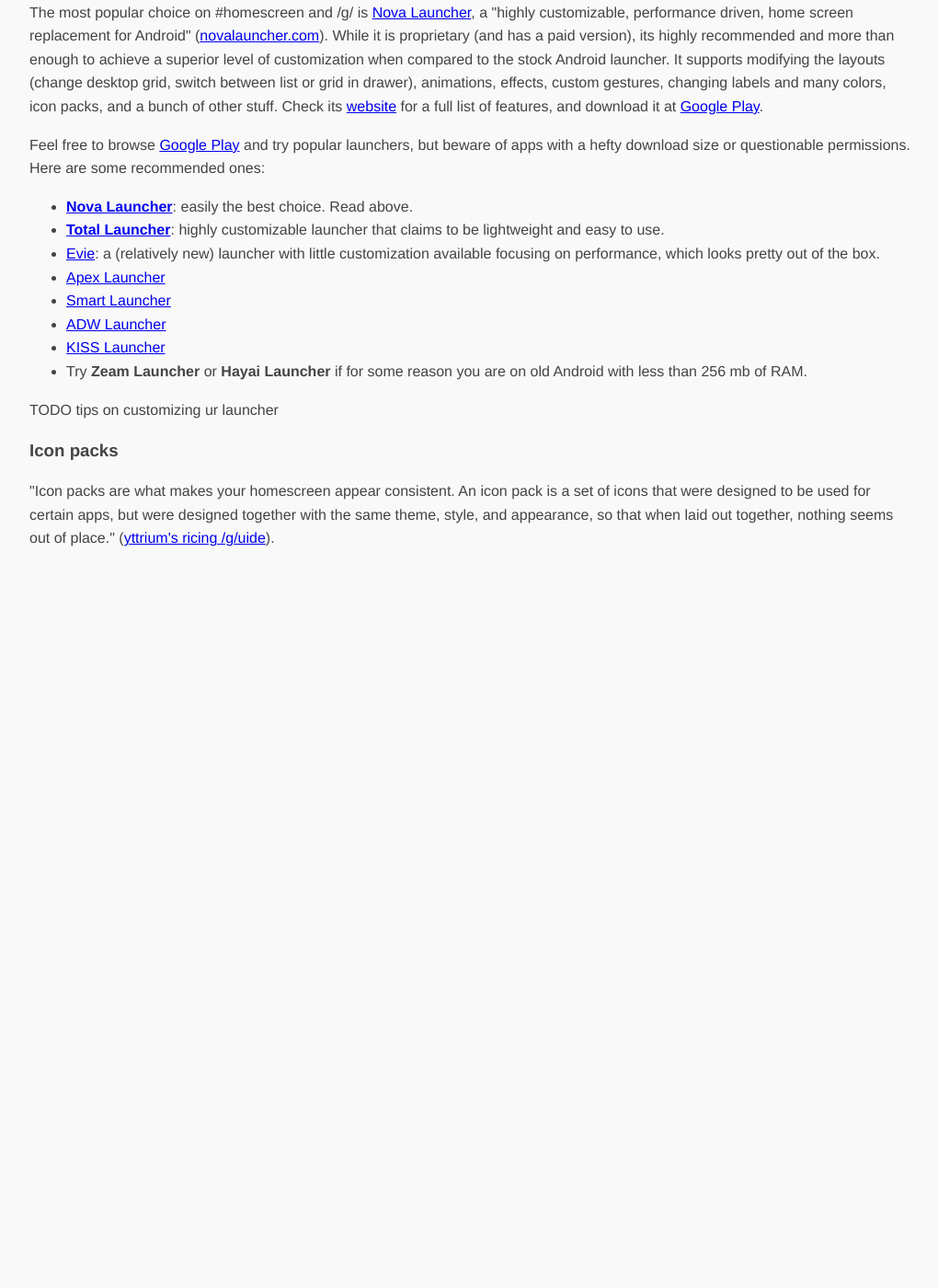
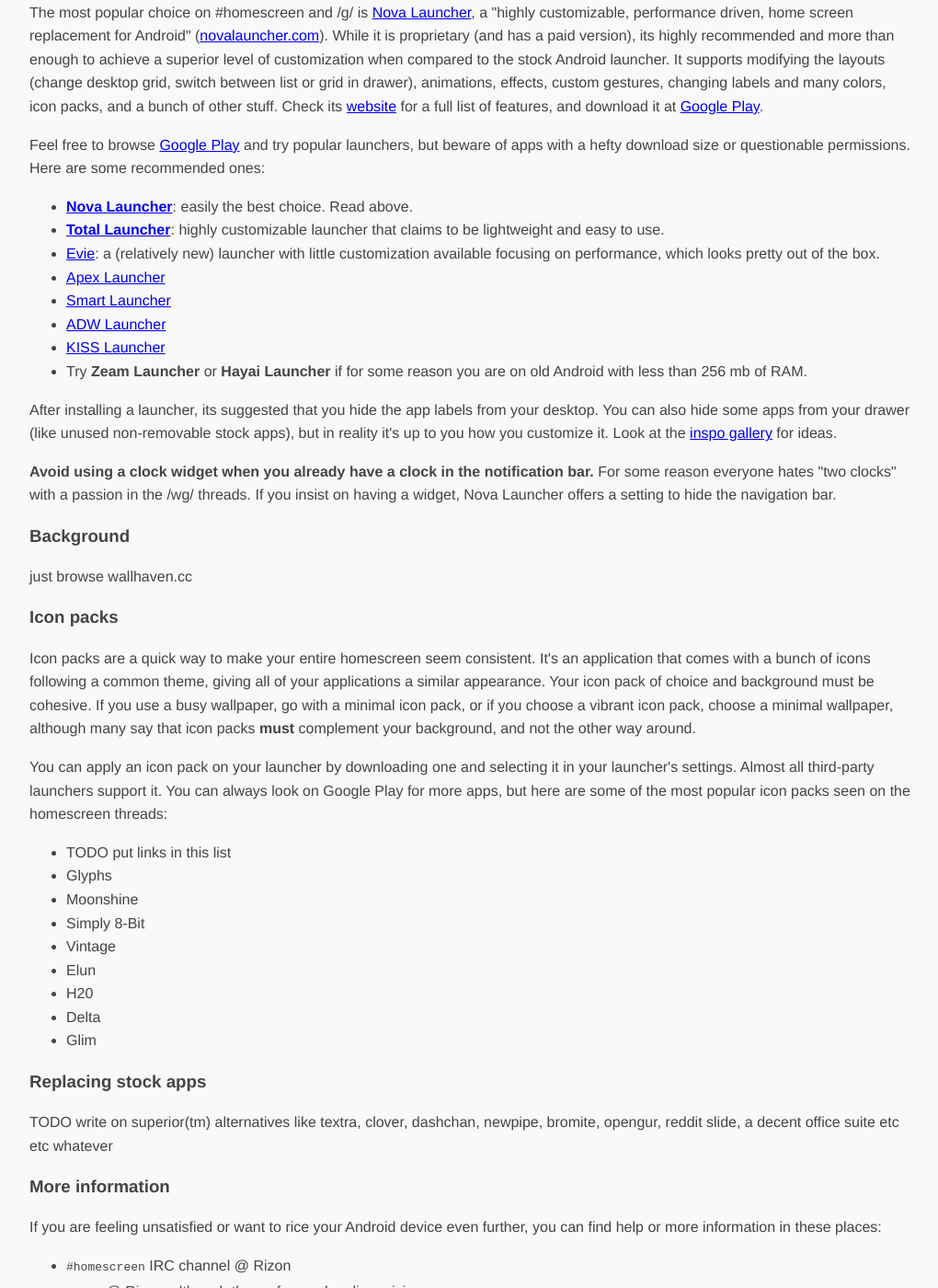
Before and after one commit to homescreens/wiki, a Jekyll site: the page built from ricing.html, in a window 1280 px wide and 1400 px high, scrolled down 1190 px. Shown: the whole window at 92% size, without its empty margins (128-1148 px from the left). Built offline with Jekyll 4.4.1, drawn with Linux system fonts in a browser that asks for light colours; before the commit the page ends 1820 px from its top, so only the background shows below that; some of the changed text lies outside the part shown.

Commit message:
launcher update, add icon packs, more info, authors note

```diff
--- a/ricing.html
+++ b/ricing.html
@@ -23,7 +23,7 @@ description: An introductory guide to smartphone ricing
 <p>Before starting, you should have a rough idea of what it is that you're looking for. Maybe you just want to hide some apps or change a background, or maybe you'd like to have a <a href="/">fully custom homescreen</a>. Please do look at the <a href="https://boards.4chan.org/wg/homescreen">/wg/ thread</a> and <a href="/">the gallery over at the main page</a>.</p>
 
 <h3>Replacing your launcher</h3>
-<p>A <b>launcher</b> is an application that shows up whenever you press the Home button and it lets you open stuff -- its the <span title=":^)">home screen</span>. It offers a <i>desktop</i> with icons and a <i>drawer</i> where you navigate around a list of every installed application. It can also fit widgets, small panels which allow you to interact with an app without completely opening it (think looking at the current weather).</p>
+<p>A <b>launcher</b> is an application that shows up whenever you press the Home button and it lets you open stuff -- it's the <span title=":^)">home screen</span>. It offers a <i>desktop</i> with icons and a <i>drawer</i> where you navigate around a list of every installed application. It can also fit widgets, small panels which allow you to interact with an app without completely opening it (think looking at the current weather).</p>
 
 <p>Most phones come with a launcher full of "useful" features like Google Now and icons which never appear consistent. Installing a new launcher will most likely deliver a great impact on your experience, since some can be fully customized (layouts, colors, animations) and most support custom icon packs. Chances are it'll also help your battery.</p>
 
@@ -44,7 +44,50 @@ description: An introductory guide to smartphone ricing
 	<li>Try <b>Zeam Launcher</b> or <b>Hayai Launcher</b> if for some reason you are on old Android with less than 256 mb of RAM.</li>
 </ul>
 
-<p>TODO tips on customizing ur launcher</p>
+<p>After installing a launcher, its suggested that you hide the app labels from your desktop. You can also hide some apps from your drawer (like unused non-removable stock apps), but in reality it's up to you how you customize it. Look at the <a href="/">inspo gallery</a> for ideas.</p>
+
+<p><b>Avoid using a clock widget when you already have a clock in the notification bar.</b> For some reason everyone hates "two clocks" with a passion in the /wg/ threads. If you insist on having a widget, Nova Launcher offers a setting to hide the navigation bar.</p>
+
+<h3>Background</h3>
+
+<p>just browse wallhaven.cc</p>
 
 <h3>Icon packs</h3>
-<p>"Icon packs are what makes your homescreen appear consistent. An icon pack is a set of icons that were designed to be used for certain apps, but were designed together with the same theme, style, and appearance, so that when laid out together, nothing seems out of place." (<a href="http://yttrium-tyclief.github.io/guides/Android/#Icons">yttrium's ricing /g/uide</a>).</p>
+<p>Icon packs are a quick way to make your entire homescreen seem consistent. It's an application that comes with a bunch of icons following a common theme, giving all of your applications a similar appearance. Your icon pack of choice and background must be cohesive. If you use a busy wallpaper, go with a minimal icon pack, or if you choose a vibrant icon pack, choose a minimal wallpaper, although many say that icon packs <b>must</b> complement your background, and not the other way around.</p>
+
+<p>You can apply an icon pack on your launcher by downloading one and selecting it in your launcher's settings. Almost all third-party launchers support it. You can always look on Google Play for more apps, but here are some of the most popular icon packs seen on the homescreen threads:</p>
+
+<ul>
+	<li>TODO put links in this list</li>
+	<li>Glyphs</li>
+	<li>Moonshine</li>
+	<li>Simply 8-Bit</li>
+	<li>Vintage</li>
+	<li>Elun</li>
+	<li>H20</li>
+	<li>Delta</li>
+	<li>Glim</li>
+</ul>
+
+<h3>Replacing stock apps</h3>
+
+<p>TODO write on superior(tm) alternatives like textra, clover, dashchan, newpipe, bromite, opengur, reddit slide, a decent office suite etc etc whatever</p>
+
+<h3>More information</h3>
+
+<p>If you are feeling unsatisfied or want to rice your Android device even further, you can find help or more information in these places:</p>
+
+<ul>
+	<li><code>#homescreen</code> IRC channel @ Rizon</li>
+	<li><code>#rice</code> @ Rizon, although theyre focused on linux ricing</li>
+	<li><a href="https://boards.4chan.org/wg/homescreen">/wg/ homescreen threads</a> (also check out <a href="https://boards.4chan.org/wg/html">/stpg/ threads</a>)</li>
+	<li><a href="https://boards.4chan.org/g/">/g/ (if you're patient)</a></li>
+	<li><a href="https://boards.4chan.org/w/">/w/ (if you're into anime)</a></li>
+	<li><a href="https://www.reddit.com/r/androidthemes/">r/androidthemes</a></li>
+	<li><a href="https://forum.xda-developers.com/">XDA Forums</a></li>
+</ul>
+
+<h3>Author's note</h3>
+<p>I've never riced or cared about it, but after lurking the thread and enough years in the IRC channel I guess I learned enough to write about it. I did read these guides before though, and recommend doing so too: <a href="http://yttrium-tyclief.github.io/guides/Android/">yttrium's android ricing /g/uide</a> and <a href="https://wiki.installgentoo.com/index.php/Android_Ricing">this extremely outdated installgentoo guide</a>.</p>
+
+<p>This guide is for that one overwhelmed person who joined <code>#homescreen</code> for 5 minutes asking why people/guides told him to root/install a rom/unlock bootloader to be able to rice, when all he needed was a new launcher and background.</p>
```
